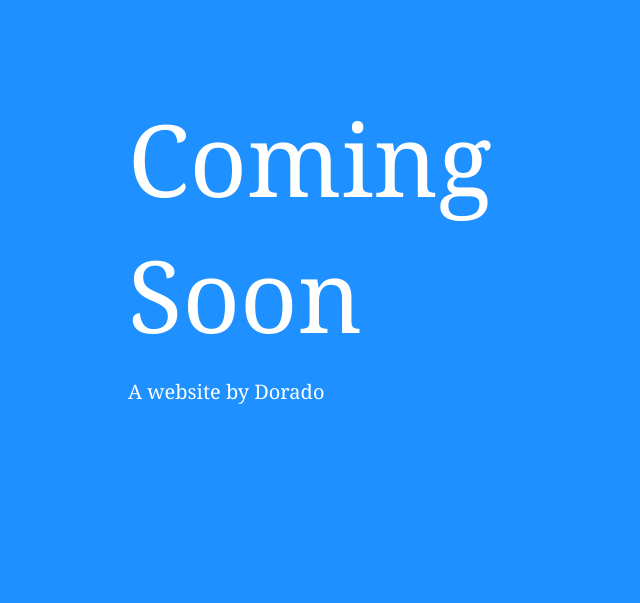
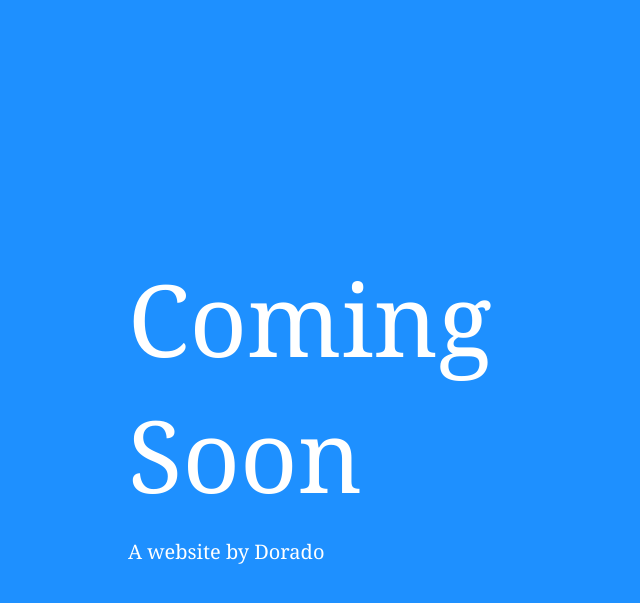
Before and after one commit to the-real-dorado/the-real-dorado.github.io, a PHP site: page / in a window 1280 px wide. Shown: the top 603 px of the page, without its empty margins (0-640 px from the left). Run offline with PHP 8.4, Linux system fonts and the light colour scheme.

Commit message:
Fixed CSS file path

```diff
--- a/index.html
+++ b/index.html
@@ -3,8 +3,7 @@
   <head>
     <title>dorado</title>
     <meta name="description" content="a cool website">
-    <base href="https://raw.githubusercontent.com/the-real-dorado/the-real-dorado.github.io/main/" target="_blank">
-    <link rel="stylesheet" href="/css/master.css">
+    <link rel="stylesheet" href="master.css">
   </head>
   <body>
     <div class="soon">
--- a/css/master.css
+++ b/master.css
@@ -21,7 +21,7 @@ header {
   color: white;
   font-size: 100px;
   padding-left: 10vw;
-  padding-top: 5vh;
+  padding-top: 25vh;
 }
 
 .text{
```
